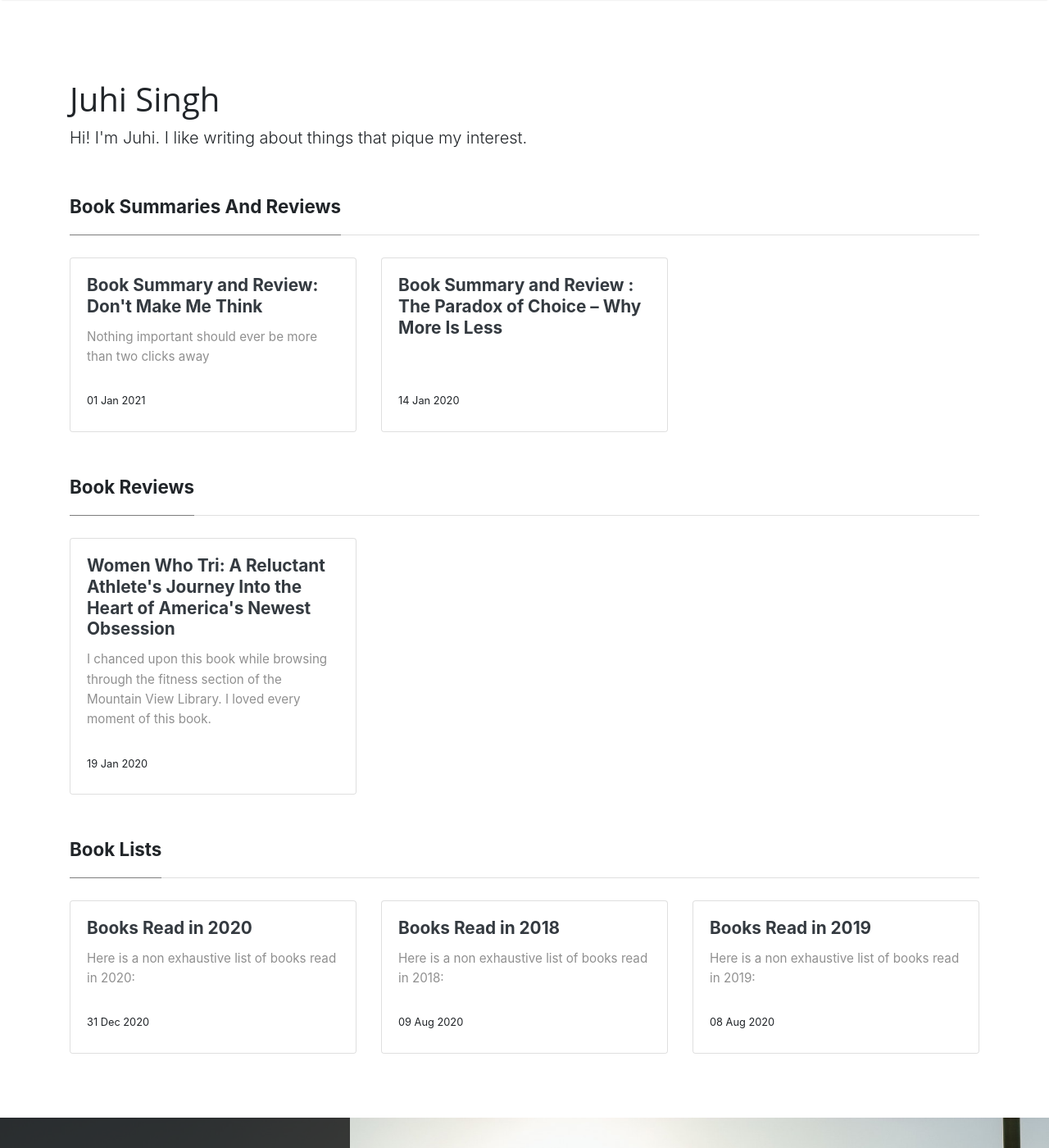
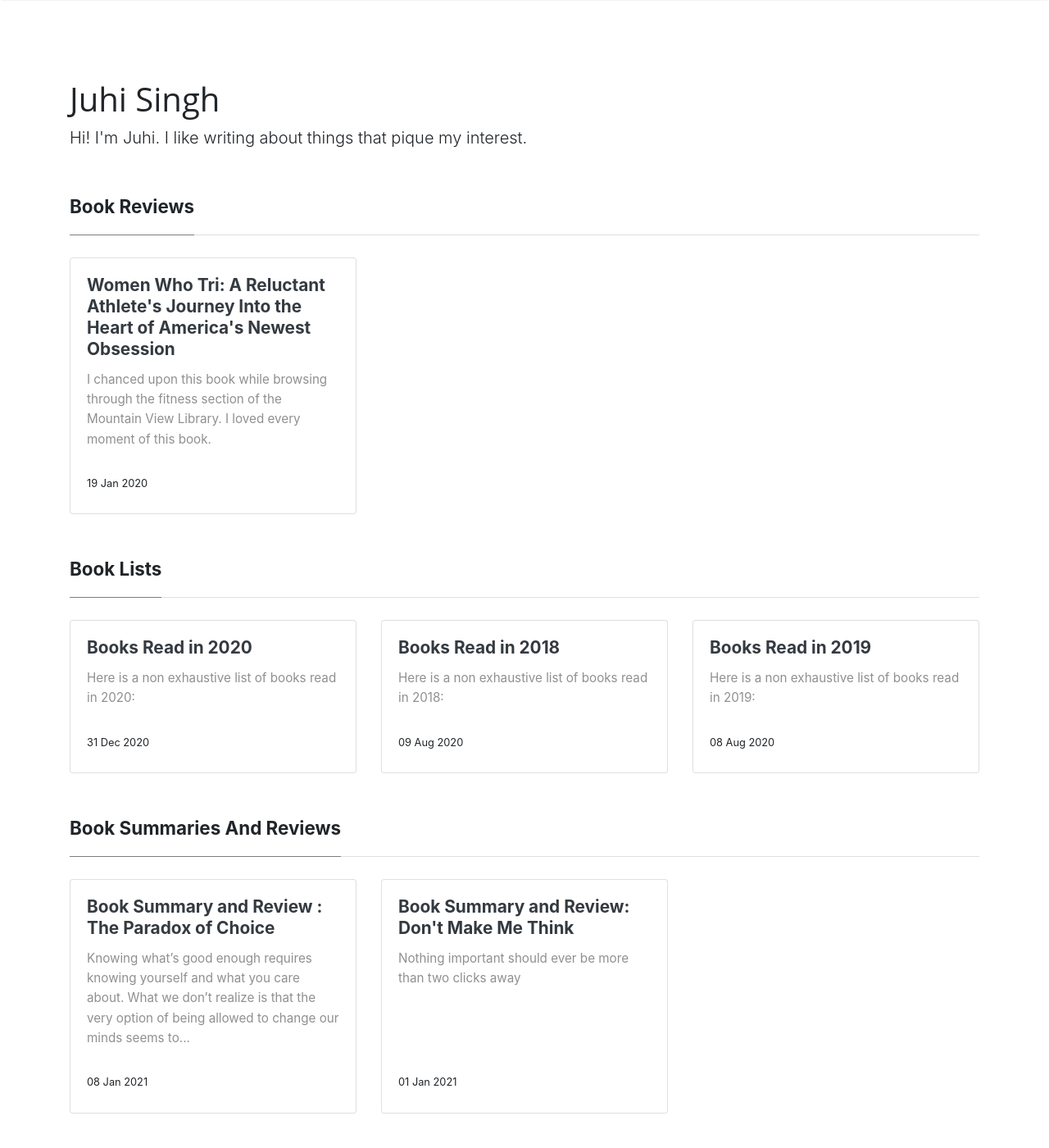
Before and after one commit to jsingh41/jsingh41.github.io, a Jekyll site: the page built from _pages/categories.md, in a window 1280 px wide and 1400 px high. Shown: the whole window at 82% size. Built offline with Jekyll 4.4.1, drawn with Linux system fonts in a browser that asks for light colours; nearby versions of some CDN libraries; some of the changed text lies outside the part shown.

Commit message:
Update and rename 2020-01-14-paradox_of_choice.md to 2021-01-08-paradox_of_choice.md

```diff
--- a/_posts/2020-01-14-paradox_of_choice.md
+++ b/_posts/2021-01-08-paradox_of_choice.md
@@ -1,15 +1,11 @@
 ---
 layout: post
-title:  "Book Summary and Review : The Paradox of Choice – Why More Is Less"
+title:  "Book Summary and Review : The Paradox of Choice"
 author: juhi
 categories: [ Book Summaries and Reviews ]
 image: assets/images/the_paradox_of_choice.jpg
 
 ---
-
-<!-- Output copied to clipboard! -->
-
-
 > _Knowing what’s good enough requires knowing yourself and what you care about. What we don’t realize is that the very option of being allowed to change our minds seems to increase the chances that we will change our minds._
 
 
```
